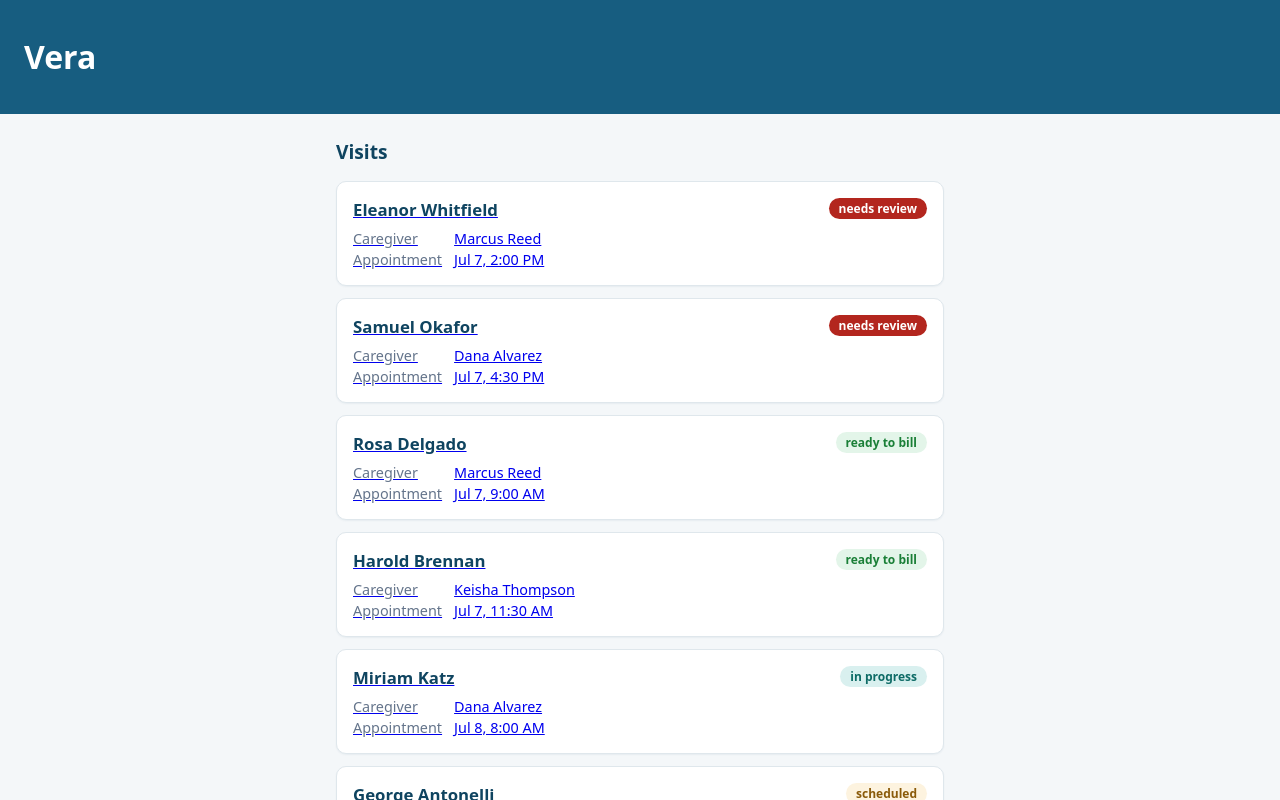
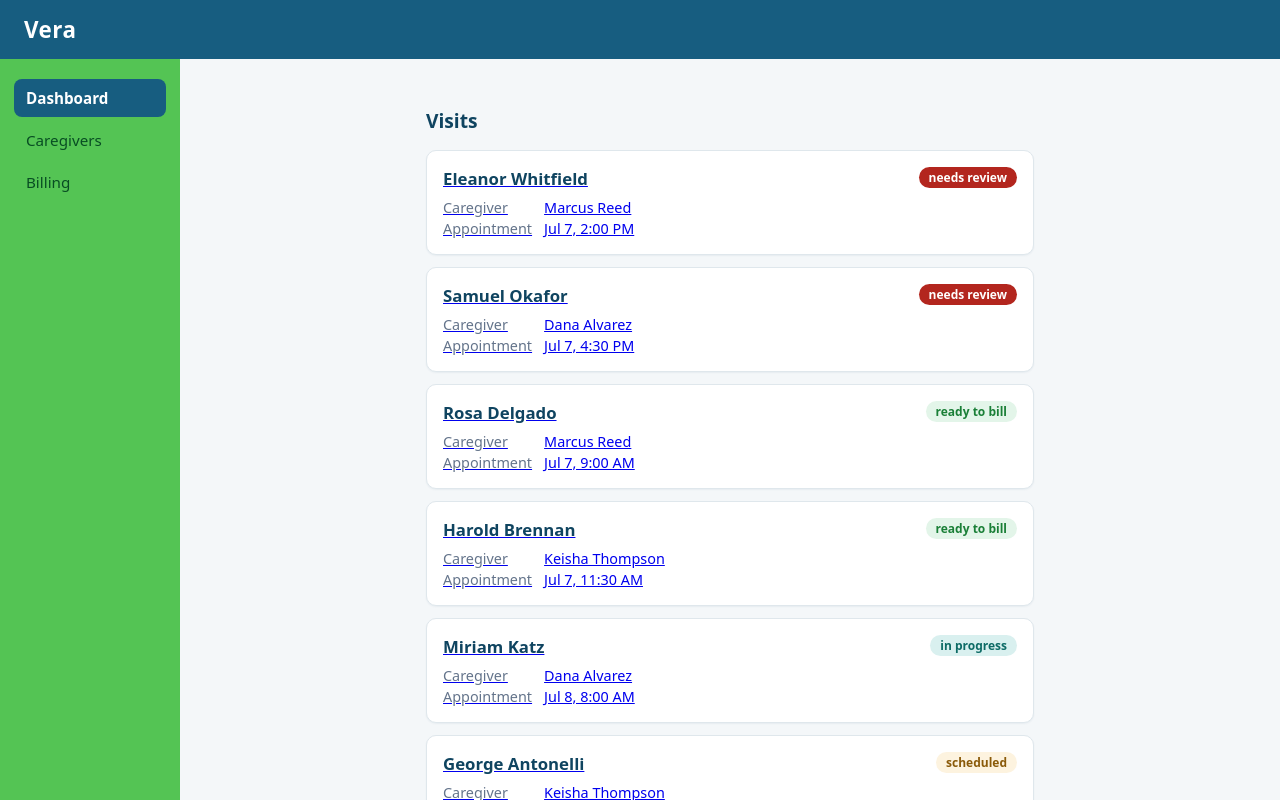
Before and after one commit to Marcandy/vera, a React (Vite) app: page /dashboard in a window 1280 px wide. Shown: the top 800 px of the page. Built offline with nearby package versions, Linux system fonts and the light colour scheme.

Commit message:
nav layout, 3 page menu, basic css

```diff
--- a/src/App.jsx
+++ b/src/App.jsx
@@ -2,24 +2,19 @@ import './App.css'
 import { Routes, Route, Navigate } from 'react-router';
 import Dashboard from './pages/Dashboard';
 import VisitDetail from './pages/VisitDetail';
+import Layout from './components/Layout';
 
 
 function App() {
 
   return (
-    <>
-      <header>
-        <h1>Vera</h1>
-      </header>
-
-      <section>
-        <Routes>
-          <Route path='/' element={<Navigate to='/dashboard' replace />} />
-          <Route path='/dashboard' element={<Dashboard />} />
-          <Route path='/visits/:visitId' element={<VisitDetail />} />
-        </Routes>
-      </section>
-    </>
+      <Routes>
+          <Route element={<Layout />}>
+              <Route path="/" element={<Navigate to="/dashboard" replace />} />
+              <Route path="/dashboard" element={<Dashboard />} />
+              <Route path="/visits/:visitId" element={<VisitDetail />} />
+          </Route>
+      </Routes>
   )
 }
 
--- /dev/null
+++ b/src/components/Layout.jsx
@@ -0,0 +1,27 @@
+import { NavLink, Outlet } from "react-router";
+import styles from "./Layout.module.css";
+
+const navLinkClass = ({ isActive }) =>
+    isActive ? `${styles.navLink} ${styles.active}` : styles.navLink;
+
+const Layout = () => {
+    return (
+        <div className={styles.shell}>
+            <h1 className={styles.brand}>Vera</h1>
+
+            <aside className={styles.sidebar}>
+                <nav>
+                    <NavLink to="/dashboard" className={navLinkClass}>Dashboard</NavLink>
+                    <NavLink to="/caregivers" className={navLinkClass}>Caregivers</NavLink>
+                    <NavLink to="/billing" className={navLinkClass}>Billing</NavLink>
+                </nav>
+            </aside>
+
+            <main className={styles.content}>
+                <Outlet />
+            </main>
+        </div>
+    );
+};
+
+export default Layout;
--- /dev/null
+++ b/src/components/Layout.module.css
@@ -0,0 +1,51 @@
+.shell {
+    display: grid;
+    grid-template-columns: 180px 1fr;
+    grid-template-rows: auto 1fr;   /* row 1: banner, row 2: sidebar + content */
+    min-height: 100vh;
+}
+
+.sidebar {
+    background-color: hsl(120, 49%, 55%);   /* experiment: bright lime chrome */
+    padding: 20px 14px;
+}
+
+/* blue brand banner, bleeding to the sidebar's edges */
+.brand {
+    grid-column: 1 / -1;            /* span from first to last column line */
+    background-color: var(--vera-primary);
+    color: #ffffff;
+    margin: 0;
+    padding: 14px 24px;
+    font-size: 1.4rem;
+    letter-spacing: 0.5px;
+}
+
+.sidebar nav {
+    display: flex;
+    flex-direction: column;
+    gap: 4px;
+}
+
+.navLink {
+    color: #084d23;   /* dark text — white fails contrast on lime */
+    text-decoration: none;
+    padding: 9px 12px;
+    border-radius: 8px;
+    font-size: 0.95rem;
+}
+
+.navLink:hover {
+    background-color: rgba(255, 255, 255, 0.3);   /* light chip reads crisper than a shadow on mid-green */
+    color: #063018;
+}
+
+.active {
+    background-color: var(--vera-primary);
+    color: #ffffff;
+    font-weight: 600;
+}
+
+.content {
+    padding: 24px 32px;
+}
```
